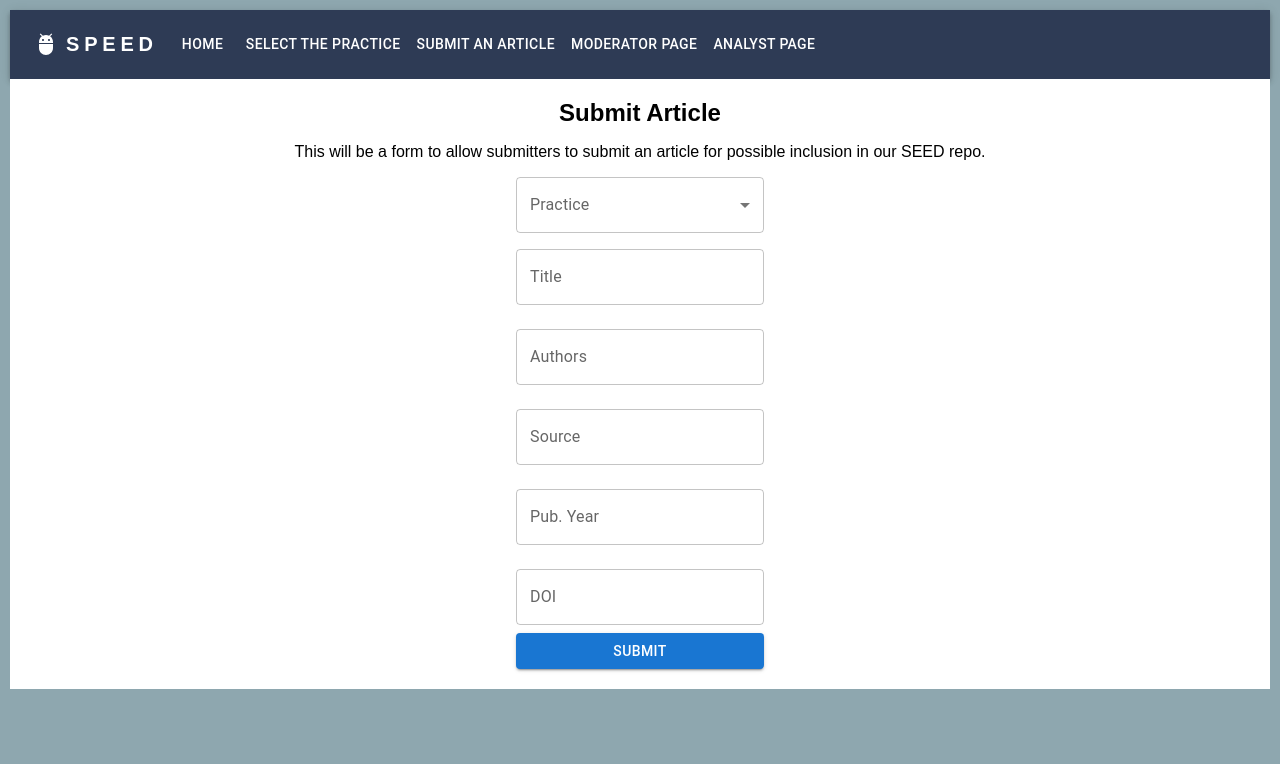
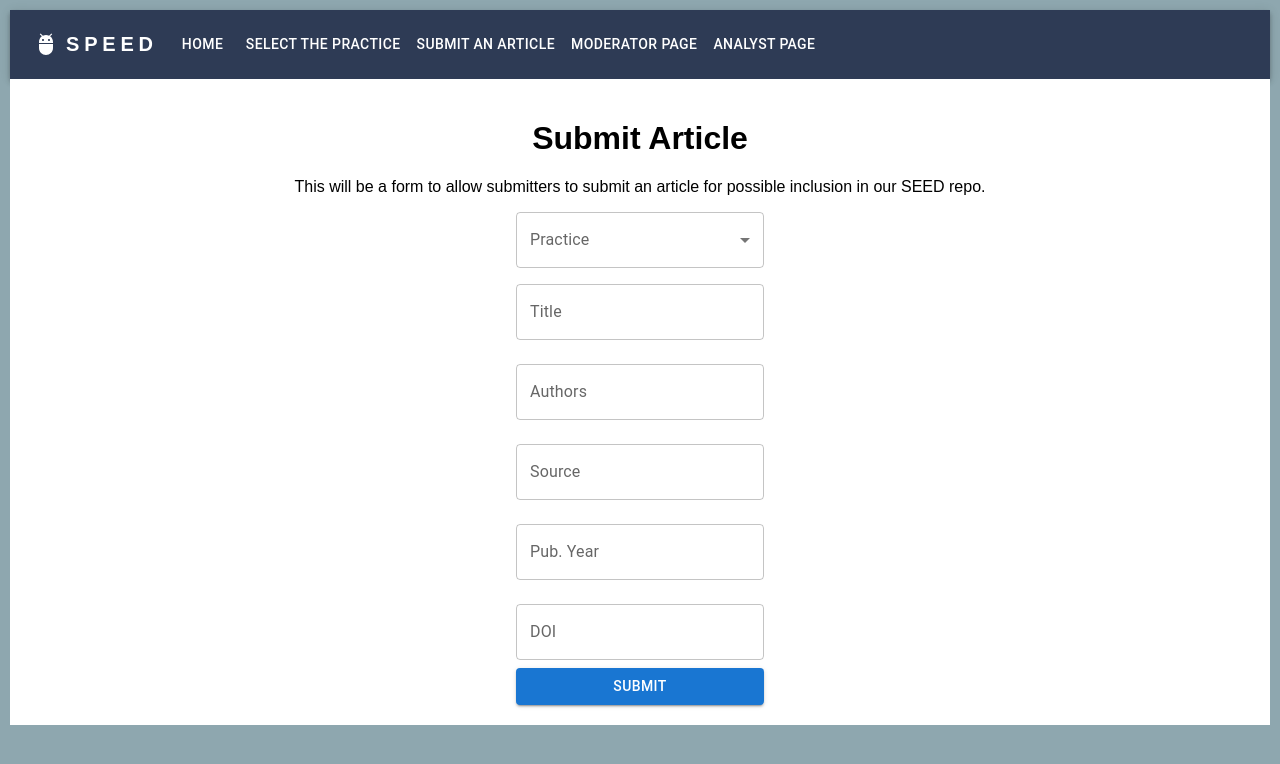
Before and after one commit to Exotica0122/CISE_Assignment_1B, a React (Create React App) app in the folder frontend/: page /SubmitArticle in a window 1280 px wide. Shown: the top 764 px of the page. Built offline with nearby package versions, Linux system fonts and the light colour scheme.

Commit message:
Fixed styling for analyst page

```diff
--- a/frontend/src/pages/Analyst.js
+++ b/frontend/src/pages/Analyst.js
@@ -1,6 +1,6 @@
 import { useState, useEffect } from "react";
 import AnalystTable from "../components/AnalystTable";
-
+import '../index.css';
 import axios from "axios";
 
 const Analyst = () => {
@@ -27,8 +27,8 @@ const Analyst = () => {
         );
 
     return (
-        <div>
-            <h2>Analyst Article</h2>
+        <div className="content-center">
+            <h1>Analyse Articles</h1>
             {dataColumn}
         </div>
     );
--- a/frontend/src/pages/Submit-Article.js
+++ b/frontend/src/pages/Submit-Article.js
@@ -4,7 +4,7 @@ import '../index.css';
 const SubmitArticle = () => {
     return (
         <div className="content-center">
-            <h2>Submit Article</h2>
+            <h1>Submit Article</h1>
             <p>
                 This will be a form to allow submitters to submit an article for
                 possible inclusion in our SEED repo.
```
